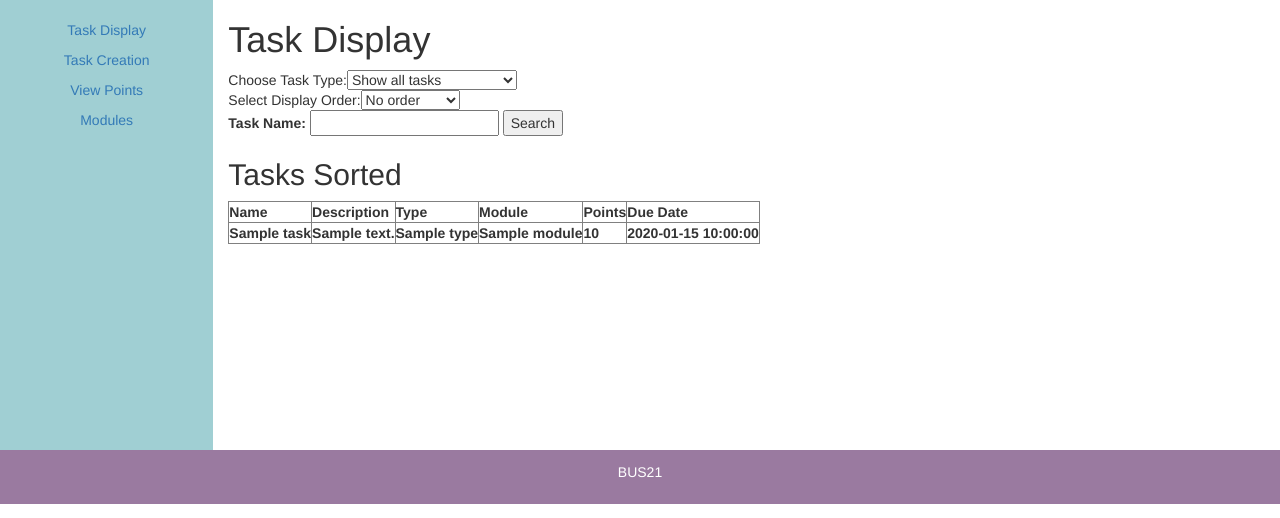
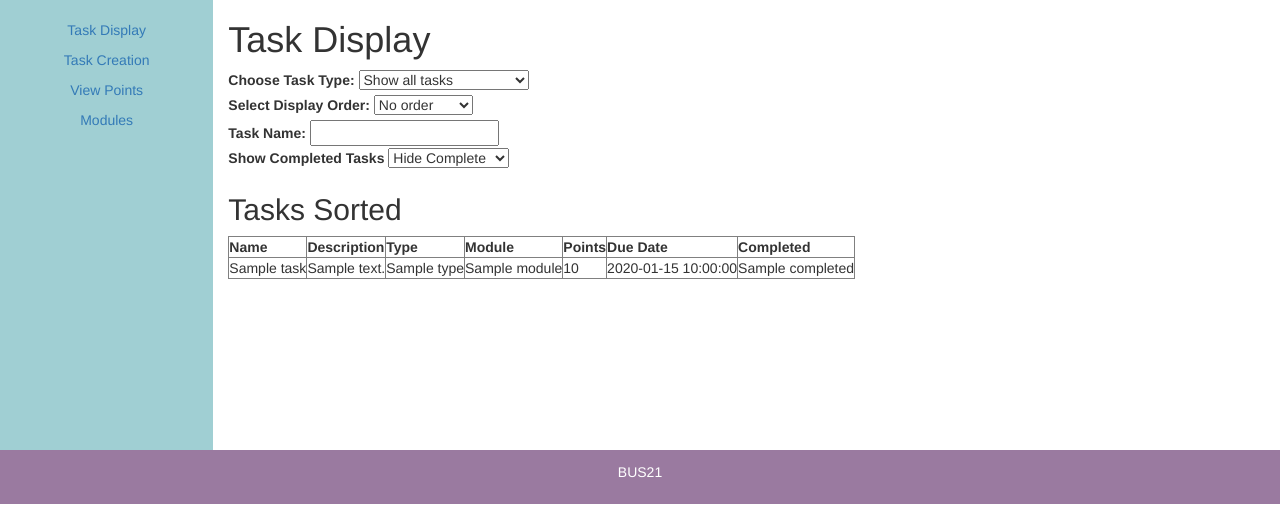
Before and after one commit to MattCoul/BUS21, a Python web app: template app/templates/task_display.html in a window 1280 px wide. Shown: the part 93-611 px from the top of the page. Run offline with Jinja, Linux system fonts and the light colour scheme; the template is opened without the code that fills it: most values are stand-ins (such as "Sample title", 1, 10 or a date in 2020); lists and menus that the app fills with data are empty; some libraries are stand-ins or nearby versions.

Commit message:
added search method for showing/hiding completed tasks

```diff
--- a/app/templates/task_display.html
+++ b/app/templates/task_display.html
@@ -4,7 +4,8 @@
 {% block content %}
 <h1>Task Display</h1>
 <form method="GET">
-        Choose Task Type:<select name="task_type" onchange="this.form.submit()">
+        <label>Choose Task Type:</label>
+        <select name="task_type" onchange="this.form.submit()">
             <option value="allTasks" selected="selected">Show all tasks</option>
             <option value="exam"
                     {% if task_type=="exam"%}selected{%endif%}>
@@ -23,22 +24,23 @@
                         Show custom tasks
             </option>
         </select><br>
-        Select Display Order:<select name="order" onchange="this.form.submit()">
+        <label>Select Display Order:</label>
+        <select name="order" onchange="this.form.submit()">
             <option value="" selected="selected">No order</option>
             <option value="name"
-               {% if order=="name"%}selected{% endif %}>
+               {% if order=="name" %}selected{% endif %}>
                By name
             </option>
             <option value="type"
-                {% if order=="type"%}selected{% endif %}>
+                {% if order=="type" %}selected{% endif %}>
                By task type
             </option>
             <option value="module"
-                {% if order=="module"%}selected{% endif %}>
+                {% if order=="module" %}selected{% endif %}>
                By module
             </option>
             <option value="points"
-                {% if order=="points"%}selected{% endif %}>
+                {% if order=="points" %}selected{% endif %}>
                By points
             </option>
             <option value="due_date"
@@ -48,8 +50,17 @@
         </select><br>
         <label>Task Name:</label>
         <input type="name" name="name"
-               value="{{ request.args.get('name', '') }}">
-        <button type="submit">Search</button>
+               value="{{ request.args.get('name', '') }}"><br>
+        <label>Show Completed Tasks</label>
+        <select name="show_complete" onchange="this.form.submit()">
+            <option value="False" {% if show_complete=="False"%}selected{% endif %}>
+                Hide Complete
+            </option>
+            <option value="True" {% if show_complete=="True"%}selected{% endif %}>
+                Show Complete
+            </option>
+        </select>
+<!--        <button type="submit">Search</button>-->
 </form>
 <h2>Tasks Sorted</h2>
 <table border="1">
@@ -60,15 +71,17 @@
         <th>Module</th>
         <th>Points</th>
         <th>Due Date</th>
+        <th>Completed</th>
     </tr>
     {% for task in tasks %}
     <tr>
-        <th>{{ task.name }}</th>
-        <th>{{ task.description }}</th>
-        <th>{{ task.type }}</th>
-        <th>{{ task.module }}</th>
-        <th>{{ task.points }}</th>
-        <th>{{ task.due_date }}</th>
+        <td>{{ task.name }}</td>
+        <td>{{ task.description }}</td>
+        <td>{{ task.type }}</td>
+        <td>{{ task.module }}</td>
+        <td>{{ task.points }}</td>
+        <td>{{ task.due_date }}</td>
+        <td>{{ task.completed }}</td>
     </tr>
     {% endfor %}
 </table>
```
